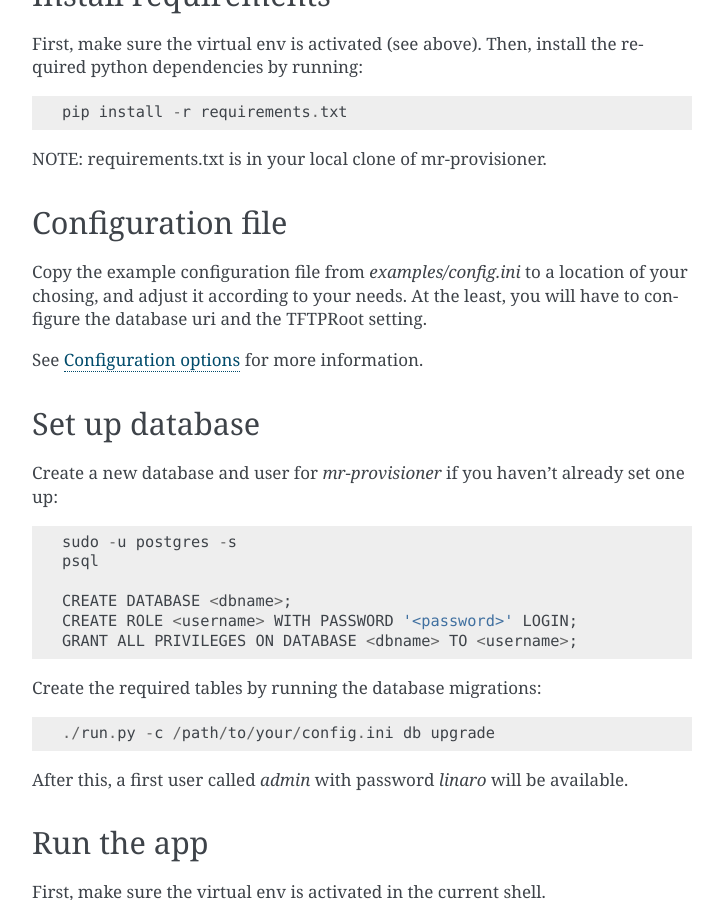
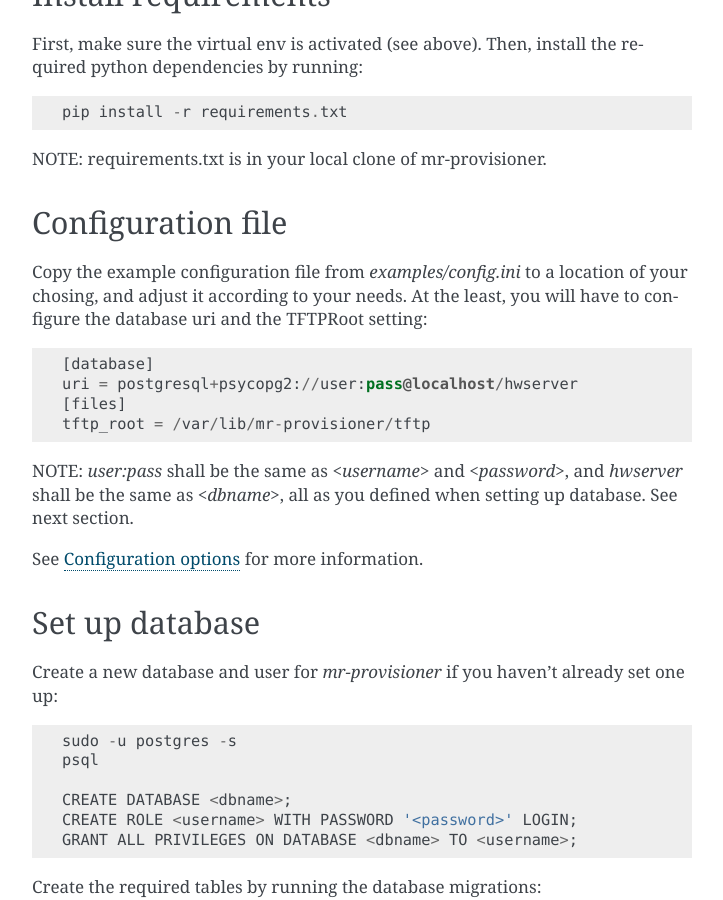
Before and after one commit to mr-provisioner/mr-provisioner, a Sphinx documentation site: the page built from docs/getting_started.rst, in a window 1280 px wide and 900 px high, scrolled down 1270 px. Shown: the whole window, without its empty margins (388-1111 px from the left). Built offline with Sphinx 7.4.7, drawn with Linux system fonts in a browser that asks for light colours.

Commit message:
Update getting_started.rst

```diff
--- a/docs/getting_started.rst
+++ b/docs/getting_started.rst
@@ -59,7 +59,14 @@ NOTE: requirements.txt is in your local clone of mr-provisioner.
 Configuration file
 ------------------
 
-Copy the example configuration file from `examples/config.ini` to a location of your chosing, and adjust it according to your needs. At the least, you will have to configure the database uri and the TFTPRoot setting.
+Copy the example configuration file from `examples/config.ini` to a location of your chosing, and adjust it according to your needs. At the least, you will have to configure the database uri and the TFTPRoot setting::
+
+    [database]
+    uri = postgresql+psycopg2://user:pass@localhost/hwserver
+    [files]
+    tftp_root = /var/lib/mr-provisioner/tftp
+
+NOTE: `user:pass` shall be the same as `<username>` and `<password>`, and `hwserver` shall be the same as `<dbname>`, all as you defined when setting up database. See next section.
 
 See :doc:`detailed_config` for more information.
 
```
